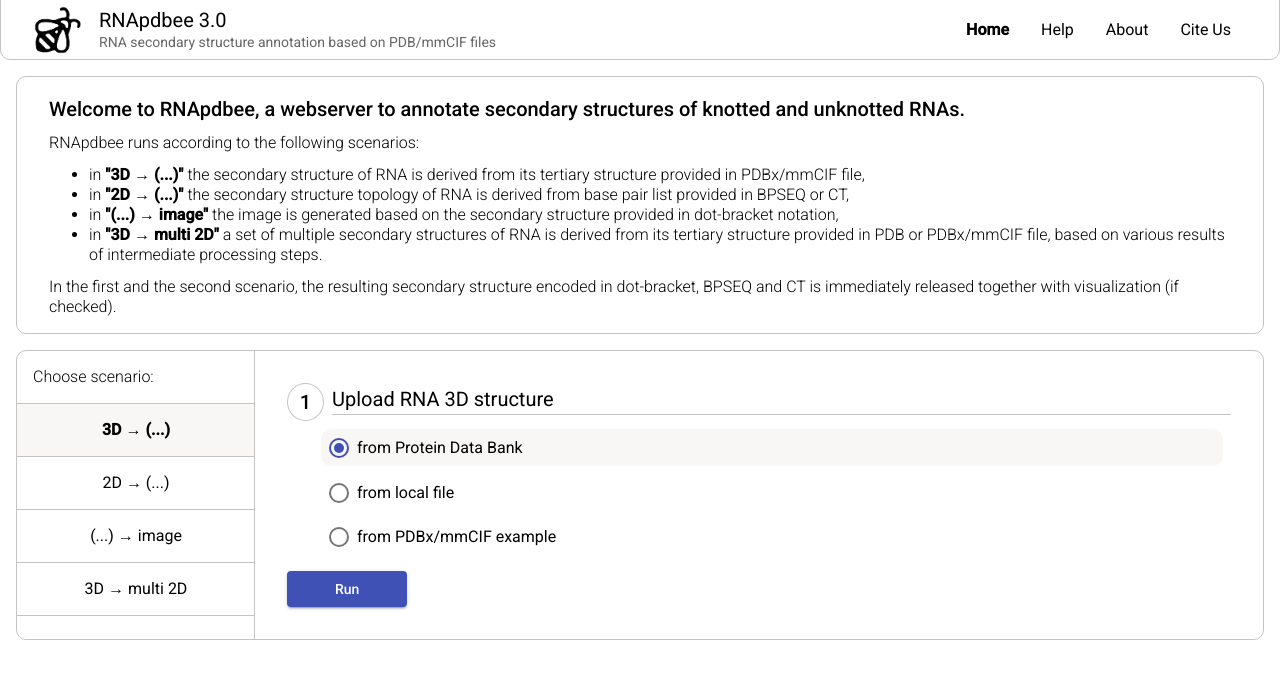
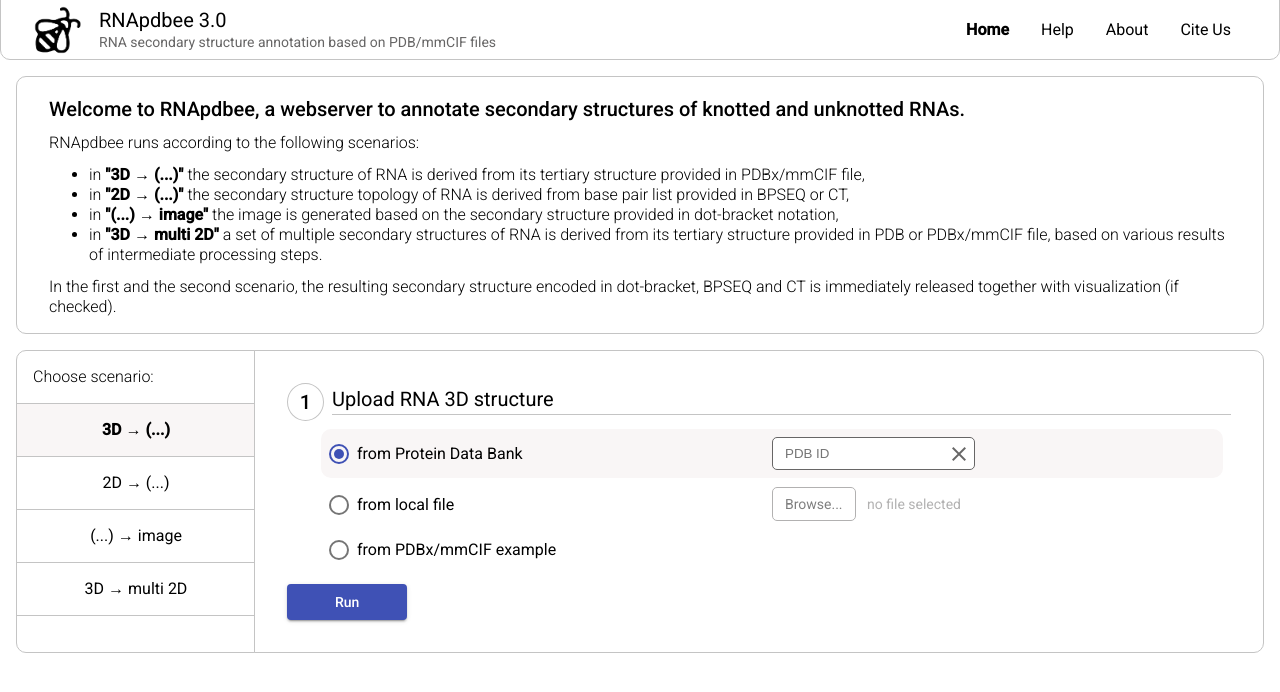
Before and after one commit to rnapdbee/rnapdbee-frontend, an Angular app: page / in a window 1280 px wide. Shown: the top 692 px of the page. Built offline with nearby package versions, Linux system fonts and the light colour scheme.

Commit message:
feat: 1st step inline elements

```diff
--- a/src/app/calculations/components/teriary-to-dbn-input-form/teriary-to-dbn-input-form.component.html
+++ b/src/app/calculations/components/teriary-to-dbn-input-form/teriary-to-dbn-input-form.component.html
@@ -1,20 +1,32 @@
 <form (ngSubmit)="onSubmit()">
   <app-step [value]="1">Upload RNA 3D structure</app-step>
-  <mat-radio-group [(ngModel)]="upload" name="step1">
-    <app-radio-button [value]="Upload.fromPDB"
-      label="from Protein Data Bank" [checked]="upload === Upload.fromPDB">
+  <mat-radio-group [(ngModel)]="uploadMethod" name="step1">
+    <app-radio-button [value]="UploadMethod.fromPDB" label="from Protein Data Bank"
+      [checked]="uploadMethod === UploadMethod.fromPDB">
+      <div inline class="clearable-input">
+        <input type="text" [(ngModel)]="pdbId" name="pdbId" placeholder="PDB ID">
+        <mat-icon (click)="pdbId=null">close</mat-icon>
+      </div>
+    </app-radio-button>
+
+    <app-radio-button [value]="UploadMethod.fromLocalFile" label="from local file"
+      [checked]="uploadMethod === UploadMethod.fromLocalFile">
+      <div inline class="file-upload">
+        <label for="file-input">Browse...</label>
+        <input type="file" accept="text/plain" (change)="uploadFile($event)" id="file-input" name="file">
+        <span>
+          {{ file ? file.name : 'no file selected' }}
+        </span>
+      </div>
+    </app-radio-button>
+
+    <app-radio-button [value]="UploadMethod.fromExample" label="from PDBx/mmCIF example"
+      [checked]="uploadMethod === UploadMethod.fromExample">
 
     </app-radio-button>
-    <app-radio-button [value]="Upload.fromLocalFile"
-      label="from local file" [checked]="upload === Upload.fromLocalFile">
 
-    </app-radio-button>
-    <app-radio-button [value]="Upload.fromExample"
-      label="from PDBx/mmCIF example" [checked]="upload === Upload.fromExample">
-
-    </app-radio-button>
   </mat-radio-group>
-  <div class="button">
+  <div class="submit">
     <button mat-raised-button color="primary" type="submit">Run</button>
   </div>
 </form>
--- a/src/app/calculations/components/teriary-to-dbn-input-form/teriary-to-dbn-input-form.component.scss
+++ b/src/app/calculations/components/teriary-to-dbn-input-form/teriary-to-dbn-input-form.component.scss
@@ -1,8 +1,44 @@
+@import "src/variables";
+
 :host {
   form {
     margin: 1rem auto;
 
-    .button {
+    .clearable-input {
+      display: flex;
+      align-items: center;
+
+      input {
+        padding: .5rem .75rem;
+        border-radius: 5px;
+        border: 1px solid $accent;
+      }
+
+      mat-icon {
+        cursor: pointer;
+        color: $accent;
+        margin-left: -28px;
+      }
+    }
+
+    .file-upload {
+      label {
+        padding: .5rem .75rem;
+        border-radius: 5px;
+        border: 1px solid $accent;
+      }
+
+      input[type=file] {
+        display: none;
+      }
+
+      span {
+        margin-left: .5rem;
+        color: $accent;
+      }
+    }
+
+    .submit {
       margin: 1rem 0;
 
       button {
--- a/src/app/calculations/components/teriary-to-dbn-input-form/teriary-to-dbn-input-form.component.ts
+++ b/src/app/calculations/components/teriary-to-dbn-input-form/teriary-to-dbn-input-form.component.ts
@@ -1,6 +1,6 @@
 import { Component } from '@angular/core';
 
-export enum Upload {
+export enum UploadMethod {
   fromPDB,
   fromLocalFile,
   fromExample
@@ -12,15 +12,30 @@
   styleUrls: ['./teriary-to-dbn-input-form.component.scss']
 })
 export class TeriaryToDBNInputFormComponent {
-  Upload: typeof Upload = Upload;
+  UploadMethod: typeof UploadMethod = UploadMethod;
 
-  get upload() { return this._upload }
-  set upload(value: Upload) {
-    this._upload = value;
+  get uploadMethod() { return this._upload; }
+  set uploadMethod(value: UploadMethod) { this._upload = value; }
+  private _upload = UploadMethod.fromPDB
+
+  get pdbId() { return this._pdbId; }
+  set pdbId(value: string | null) { this._pdbId = value; }
+  private _pdbId: string | null = null;
+
+  get file() { return this._file; }
+  set file(value: File | null) { this._file = value; }
+  private _file: File | null = null;
+
+
+  uploadFile(event: Event) {
+    let files = (event.target as HTMLInputElement).files
+    if (files && files?.length > 0) {
+      let file = files[0]
+      this.file = file;
+    }
   }
-  private _upload = Upload.fromPDB
 
   onSubmit() {
-    console.log(this.upload)
+    console.log(this.uploadMethod)
   }
 }
```
